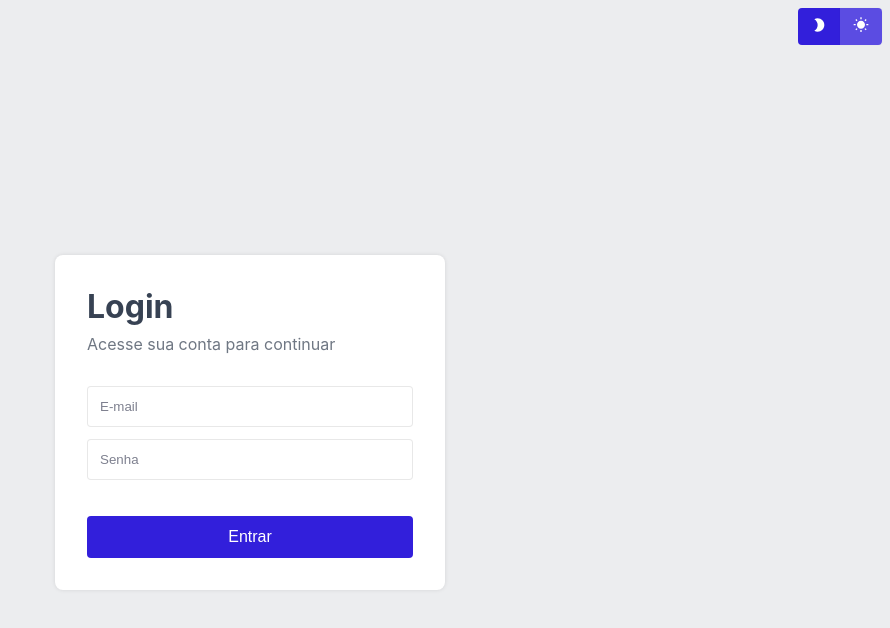
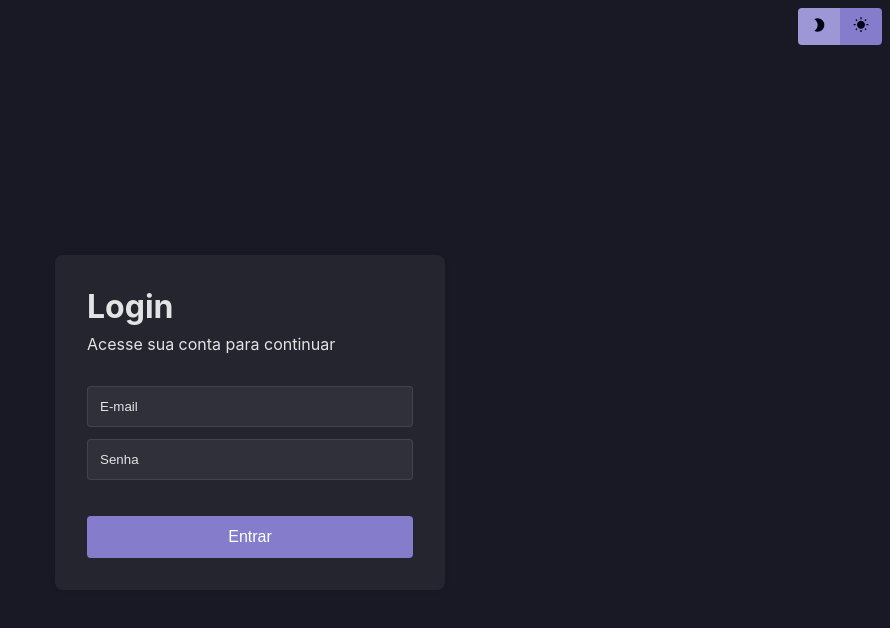
Before and after one commit to DanielMafra/xarerp-client, a React (Create React App) app: page / in a window 1280 px wide. Shown: the top 628 px of the page, without its empty margins (390-1280 px from the left). Built offline with nearby package versions, Linux system fonts and the light colour scheme.

Commit message:
feat: ensure theme mode use correct colors

```diff
--- a/src/components/Dashboard/BarChartPositiveAndNegativeXR/index.tsx
+++ b/src/components/Dashboard/BarChartPositiveAndNegativeXR/index.tsx
@@ -1,4 +1,6 @@
 import { ResponsiveContainer, BarChart, Bar, XAxis, YAxis, Tooltip, CartesianGrid, ReferenceLine } from 'recharts';
+import { useContext } from "react";
+import { ThemeContext } from 'styled-components';
 
 type LineChartXRProps = {
   data: any;
@@ -10,16 +12,18 @@ type LineChartXRProps = {
 }
 
 const BarChartPositiveAndNegativeXR = ({ data, dataKeyPositive, datasKeyNegative, nameLinePositive, nameLineNegative, dataKeyXAxis }: LineChartXRProps) => {
+  const { dashboard } = useContext(ThemeContext);
+
   return (
     <ResponsiveContainer width="100%" height={260}>
       <BarChart data={data} margin={{ top: 16 }}>
         <CartesianGrid strokeDasharray="3 3" />
         <XAxis dataKey={dataKeyXAxis} />
         <YAxis />
-        <Tooltip labelFormatter={() => ''} cursor={{ fill: "#2b2b37" }} contentStyle={{ backgroundColor: '#2b2b37' }} />
-        <ReferenceLine y={0} stroke="#8884d8" />
-        <Bar dataKey={dataKeyPositive} fill="#8884d8" name={nameLinePositive} />
-        <Bar dataKey={datasKeyNegative} fill="#82ca9d" name={nameLineNegative} />
+        <Tooltip labelFormatter={() => ''} cursor={{ fill: dashboard.background_tooltip }} contentStyle={{ backgroundColor: dashboard.background_tooltip }} />
+        <ReferenceLine y={0} stroke={dashboard.reference_graphic_primary} />
+        <Bar dataKey={dataKeyPositive} fill={dashboard.reference_graphic_primary} name={nameLinePositive} />
+        <Bar dataKey={datasKeyNegative} fill={dashboard.reference_graphic_secondary} name={nameLineNegative} />
       </BarChart>
     </ResponsiveContainer>
   )
--- a/src/components/Dashboard/BarChartXR/index.tsx
+++ b/src/components/Dashboard/BarChartXR/index.tsx
@@ -1,4 +1,6 @@
 import { ResponsiveContainer, BarChart, Bar, XAxis, YAxis, Tooltip } from 'recharts';
+import { useContext } from "react";
+import { ThemeContext } from 'styled-components';
 
 type LineChartXRProps = {
   data: any;
@@ -8,13 +10,15 @@ type LineChartXRProps = {
 }
 
 const BarChartXR = ({ data, dataKeyLine, nameLine, dataKeyXAxis }: LineChartXRProps) => {
+  const { dashboard } = useContext(ThemeContext);
+
   return (
     <ResponsiveContainer width="100%" height={260}>
       <BarChart data={data} margin={{ top: 16 }}>
         <XAxis dataKey={dataKeyXAxis} />
         <YAxis />
-        <Tooltip labelFormatter={() => ''} cursor={{ fill: "#2b2b37" }} contentStyle={{ backgroundColor: '#2b2b37' }} />
-        <Bar dataKey={dataKeyLine} fill="#8884d8" name={nameLine} />
+        <Tooltip labelFormatter={() => ''} cursor={{ fill: dashboard.background_tooltip }} contentStyle={{ backgroundColor: dashboard.background_tooltip }} />
+        <Bar dataKey={dataKeyLine} fill={dashboard.reference_graphic_primary} name={nameLine} />
       </BarChart>
     </ResponsiveContainer>
   )
--- a/src/components/Dashboard/LastSale/styles.ts
+++ b/src/components/Dashboard/LastSale/styles.ts
@@ -1,7 +1,7 @@
 import styled from 'styled-components';
 
 export const Container = styled.div`
-  background-color: #2b2b37;
+  background-color: ${props => props.theme.dashboard.background_balances};
   border-radius: 8px;
   padding: 12px 18px;
   display: flex;
--- a/src/components/Dashboard/LineChartXR/index.tsx
+++ b/src/components/Dashboard/LineChartXR/index.tsx
@@ -1,4 +1,6 @@
 import { ResponsiveContainer, LineChart, Line, CartesianGrid, XAxis, YAxis, Tooltip } from 'recharts';
+import { useContext } from "react";
+import { ThemeContext } from 'styled-components';
 
 type LineChartXRProps = {
   data: any;
@@ -8,14 +10,16 @@ type LineChartXRProps = {
 }
 
 const LineChartXR = ({ data, dataKeyLine, nameLine, dataKeyXAxis }: LineChartXRProps) => {
+  const { dashboard } = useContext(ThemeContext);
+
   return (
     <ResponsiveContainer>
       <LineChart data={data} margin={{ top: 16 }}>
-        <Line type="monotone" dataKey={dataKeyLine} stroke="#8884d8" name={nameLine} />
-        <CartesianGrid stroke="#ccc" strokeDasharray="5 5" />
+        <Line type="monotone" dataKey={dataKeyLine} stroke={dashboard.reference_graphic_primary} name={nameLine} />
+        <CartesianGrid stroke={dashboard.cartesian_stroke} strokeDasharray="5 5" />
         <XAxis dataKey={dataKeyXAxis} />
         <YAxis />
-        <Tooltip labelFormatter={() => ''} contentStyle={{ backgroundColor: '#2b2b37' }} />
+        <Tooltip labelFormatter={() => ''} contentStyle={{ backgroundColor: dashboard.background_tooltip }} />
       </LineChart>
     </ResponsiveContainer>
   )
--- a/src/components/Dashboard/PieChartXR/index.tsx
+++ b/src/components/Dashboard/PieChartXR/index.tsx
@@ -1,4 +1,6 @@
 import { PieChart, Pie, ResponsiveContainer } from 'recharts';
+import { useContext } from "react";
+import { ThemeContext } from 'styled-components';
 
 type PieChartXRProps = {
   data: any;
@@ -7,6 +9,8 @@ type PieChartXRProps = {
 }
 
 const PieChartXR = ({ data, dataKey, nameKey }: PieChartXRProps) => {
+  const { dashboard } = useContext(ThemeContext);
+
   return (
     <ResponsiveContainer>
       <PieChart>
@@ -19,7 +23,7 @@ const PieChartXR = ({ data, dataKey, nameKey }: PieChartXRProps) => {
           cx="50%"
           cy="50%"
           outerRadius={80}
-          fill="#8884d8"
+          fill={dashboard.reference_graphic_primary}
         />
       </PieChart>
     </ResponsiveContainer>
--- a/src/components/Dashboard/ResumeBalance/styles.ts
+++ b/src/components/Dashboard/ResumeBalance/styles.ts
@@ -1,7 +1,7 @@
 import styled from 'styled-components';
 
 export const Container = styled.div`
-  background-color: #2b2b37;
+  background-color: ${props => props.theme.dashboard.background_balances};
   border-radius: 8px;
   padding: 12px 18px;
   display: flex;
--- a/src/pages/Dashboard/index.tsx
+++ b/src/pages/Dashboard/index.tsx
@@ -158,13 +158,19 @@ const Dashboard = () => {
       </C.Graphics>
 
       <C.LastSalesArea>
-        <C.TitleLastSales>Últimas vendas</C.TitleLastSales>
         {data.result
           &&
-          data.result.sales.lastSales.map((item: any, index: number) => (
-            <LastSale key={index} price={item.price} name={item.name} unity={item.unity} quantity={item.quantity} />
-          ))
-        }
+          <>
+            <C.TitleLastSales>Últimas vendas</C.TitleLastSales>
+            {data.result.sales.lastSales.length > 0 ? (
+              data.result.sales.lastSales.map((item: any, index: number) => (
+                <LastSale key={index} price={item.price} name={item.name} unity={item.unity} quantity={item.quantity} />
+              ))
+            ) : (
+              <p style={{ fontSize: '12px' }}>Nenhum registro.</p>
+            )
+            }
+          </>}
       </C.LastSalesArea>
     </C.Container>
   )
--- a/src/pages/Dashboard/styles.ts
+++ b/src/pages/Dashboard/styles.ts
@@ -7,7 +7,7 @@ export const Container = styled.div`
 `;
 
 export const ContainerSections = styled.div`
-  background-color: #22222f;
+  background-color: ${props => props.theme.dashboard.background_graphics_container};
   padding: 16px 24px 42px 24px;
   border-radius: 8px;
 `;
@@ -24,12 +24,12 @@ export const TitleSections = styled.strong`
     border: none;
     outline: none;
     border-radius: 4px;
-    background-color: #191925;
+    background-color: ${props => props.theme.dashboard.filter_button_background};
     color: rgba(255,255,255,0.8);
     cursor: pointer;
 
     &.active {
-    background-color: #8884d8;
+    background-color: ${props => props.theme.dashboard.filter_button_background_active};
   }
   }
 `;
@@ -42,7 +42,7 @@ export const Graphics = styled.div`
 `;
 
 export const LastSalesArea = styled.div`
-  background-color: #22222f;
+  background-color: ${props => props.theme.dashboard.background_graphics_container};
   display: flex;
   flex-direction: column;
   gap: 24px;
@@ -87,7 +87,7 @@ export const SalesDaily = styled.div`
 `;
 
 export const AverageTicket = styled.div`
-  background-color: #191925;
+  background-color: ${props => props.theme.dashboard.filter_button_background};
   margin-top: 24px;
   padding: 8px 16px;
   text-align: center;
@@ -118,7 +118,7 @@ export const TableLineItem = styled.th`
 
 export const TableContent = styled.tbody`
 &:nth-child(odd) {
-    background-color: #191925;
+    background-color: ${props => props.theme.dashboard.filter_button_background};
   }
 `;
 
--- a/src/reducers/themeReducer.ts
+++ b/src/reducers/themeReducer.ts
@@ -5,7 +5,7 @@ export type ThemeType = {
 }
 
 export const themeInitialState: ThemeType = {
-  type: 'light',
+  type: 'dark',
 }
 
 export const themeReducer = (state: ThemeType, action: reducerActionType) => {
--- a/src/styles/themes/dark.ts
+++ b/src/styles/themes/dark.ts
@@ -62,5 +62,15 @@ export default {
   },
   icons: {
     search: 'url("/assets/search-dark.svg")'
+  },
+  dashboard: {
+    background_tooltip: '#2b2b37',
+    reference_graphic_primary: '#8884d8',
+    reference_graphic_secondary: '#82ca9d',
+    cartesian_stroke: '#ccc',
+    background_balances: '#2b2b37',
+    background_graphics_container: '#22222f',
+    filter_button_background: '#191925',
+    filter_button_background_active: '#8884d8'
   }
 };
--- a/src/styles/themes/light.ts
+++ b/src/styles/themes/light.ts
@@ -62,5 +62,15 @@ export default {
   },
   icons: {
     search: 'url("/assets/search-light.svg")'
+  },
+  dashboard: {
+    background_tooltip: '#f2f3f5',
+    reference_graphic_primary: '#8884d8',
+    reference_graphic_secondary: '#82ca9d',
+    cartesian_stroke: '#ccc',
+    background_balances: '#cad0db',
+    background_graphics_container: '#f9fafa',
+    filter_button_background: '#b6c6de',
+    filter_button_background_active: '#8884d8'
   }
 };
```
Also changed, not shown: src/styles/styled.d.ts (+10 -0 lines).
